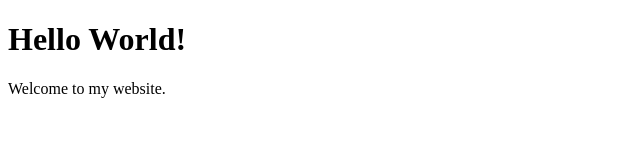
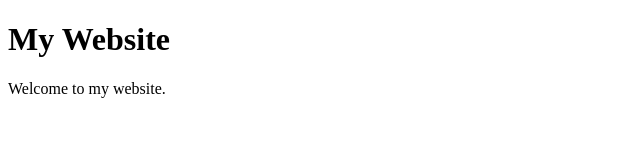
Before and after one commit to rp091823-cloud/my-website, a plain HTML site: page index.html in a window 1280 px wide. Shown: the whole page, without its empty margins (0-640 px from the left). Drawn offline with Linux system fonts and the light colour scheme.

Commit message:
Change header from 'Hello World!' to 'My Website'

```diff
--- a/index.html
+++ b/index.html
@@ -4,7 +4,7 @@
     <title>My Website</title>
 </head>
 <body>
-    <h1>Hello World!</h1>
+    <h1>My Website</h1>
     <p>Welcome to my website.</p>
 </body>
 </html>
```
